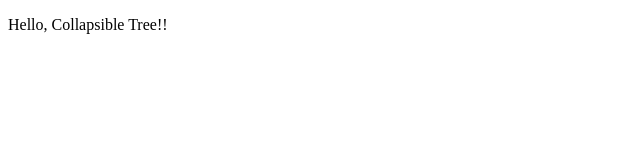
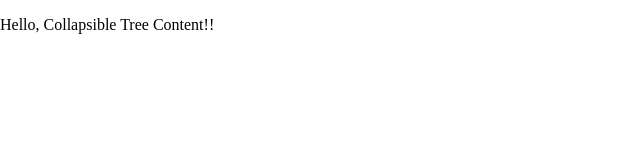
Before and after one commit to khyarmt/collapsible-tree, a React (Vite) app: page / in a window 1280 px wide. Shown: the top 160 px of the page, without its empty margins (0-640 px from the left). Built offline with nearby package versions, Linux system fonts and the light colour scheme.

Commit message:
Update on progress

```diff
--- a/package.json
+++ b/package.json
@@ -12,6 +12,7 @@
     "preview": "vite preview"
   },
   "dependencies": {
+    "d3": "^7.9.0",
     "react": "^19.0.0",
     "react-dom": "^19.0.0"
   },
--- a/src/App.jsx
+++ b/src/App.jsx
@@ -1,6 +1,49 @@
-import { useEffect, useRef, useState } from "react";
+import { useEffect, useMemo, useRef, useState } from "react";
+import * as d3 from "d3";
 
-function CollapsibleTree() {
+function CollapsibleTreeContent({ data, width, height }) {
+  const margin = {
+    top: 50,
+    right: 250,
+    bottom: 50,
+    left: 50,
+  };
+  const [collapsed, setCollapsed] = useState({});
+  useEffect(() => {
+    const newCollapsed = {};
+    for (const item of data) {
+      newCollapsed[item.id] = item.depth >= 2;
+    }
+    setCollapsed(newCollapsed);
+  }, [data]);
+
+  const [nodes, links] = useMemo(() => {
+    const stratify = d3.stratify();
+    const root = d3.hierarchy(stratify(data), (item) => {
+      return collapsed[item.id] ? null : item.children;
+    });
+    const tree = d3
+      .tree()
+      .size([
+        height - margin.top - margin.bottom,
+        width - margin.right - margin.left,
+      ]);
+    tree(root);
+    const nodes = root.descendants().map((item) => {
+      return { ...item.data.data, x: item.y, y: item.x };
+    });
+
+    return ["", ""];
+  }, [data]);
+
+  return (
+    <div>
+      <p>Hello, Collapsible Tree Content!!</p>
+    </div>
+  );
+}
+
+function CollapsibleTree({ data }) {
   const wrapperRef = useRef(null);
   const [size, setSize] = useState({ width: 0, height: 0 });
 
@@ -17,19 +60,51 @@ function CollapsibleTree() {
       observer.disconnect();
     };
   }, []);
-  console.log(size.width, size.height);
 
   return (
-    <div ref={wrapperRef}>
-      <p>Hello, Collapsible Tree!!</p>
+    <div ref={wrapperRef} className="collapsible-tree-wrapper">
+      {data && (
+        <CollapsibleTreeContent
+          data={data}
+          width={size.width}
+          height={size.height}
+        />
+      )}
     </div>
   );
 }
 
 function App() {
+  const [data, setData] = useState(null);
+  useEffect(() => {
+    (async () => {
+      const response = await fetch("data/flare.csv");
+      const data = d3.csvParse(await response.text());
+      for (const item of data) {
+        const segments = item.id.split(".");
+        item.name = segments[segments.length - 1];
+        item.parentId = segments.slice(0, -1).join(".") || null;
+        item.value = Number(item.value) || null;
+      }
+      const stratify = d3.stratify();
+      setData(
+        stratify(data)
+          .descendants()
+          .map((item) => {
+            return {
+              ...item.data,
+              height: item.height,
+              depth: item.depth,
+              childCount: item.children?.length || 0,
+            };
+          })
+      );
+    })();
+  }, []);
+
   return (
     <div>
-      <CollapsibleTree />
+      <CollapsibleTree data={data} />
     </div>
   );
 }
--- /dev/null
+++ b/src/index.css
@@ -0,0 +1,7 @@
+.collapsible-tree-wrapper {
+  position: absolute;
+  top: 0;
+  right: 0;
+  bottom: 0;
+  left: 0;
+}
--- a/src/main.jsx
+++ b/src/main.jsx
@@ -1,4 +1,5 @@
 import { createRoot } from "react-dom/client";
+import "./index.css";
 import App from "./App";
 
 createRoot(document.querySelector("#content")).render(<App />);
```
Also changed, not shown: 1 other file (tests, documents, lock files or other folders).
